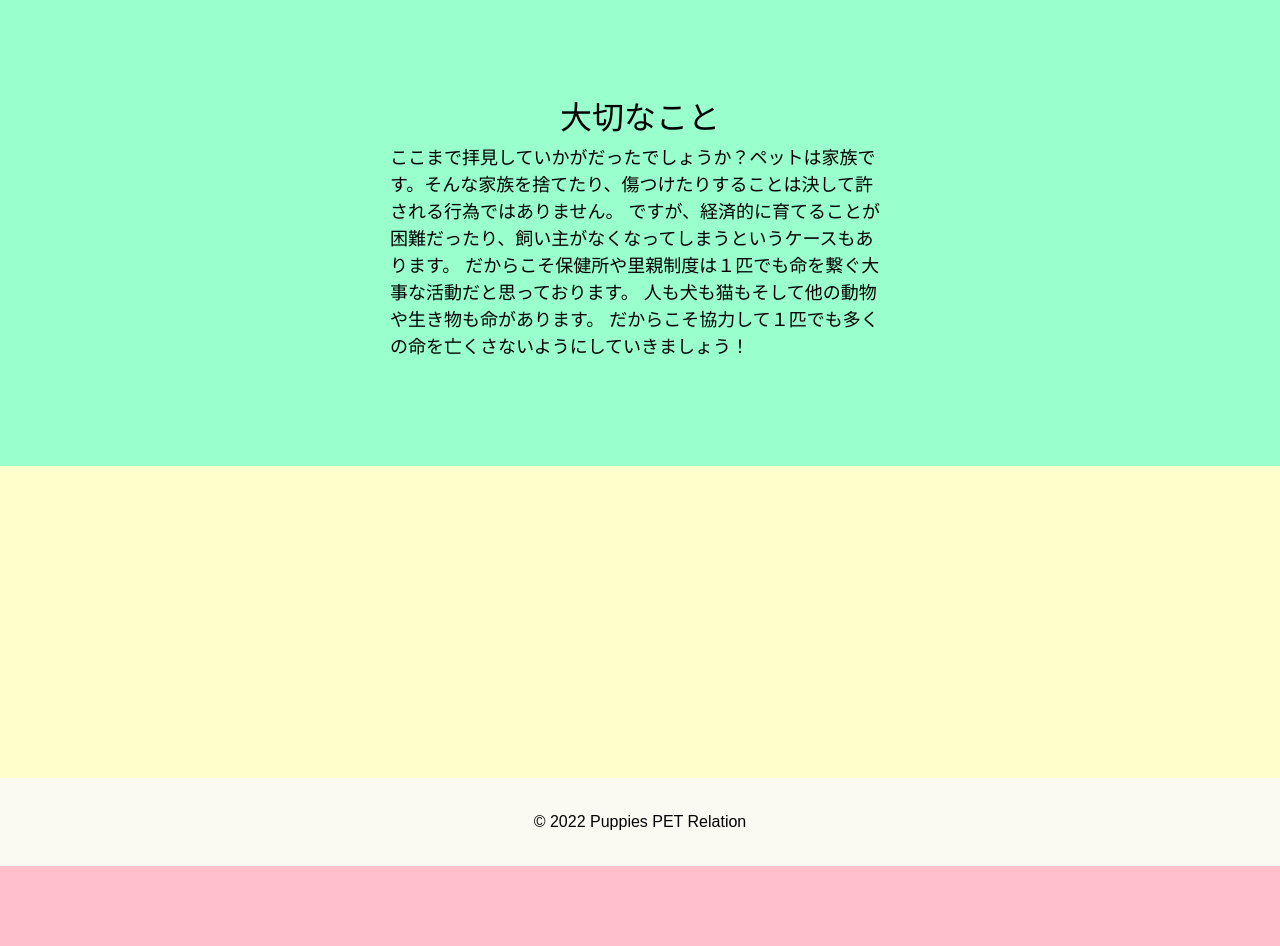
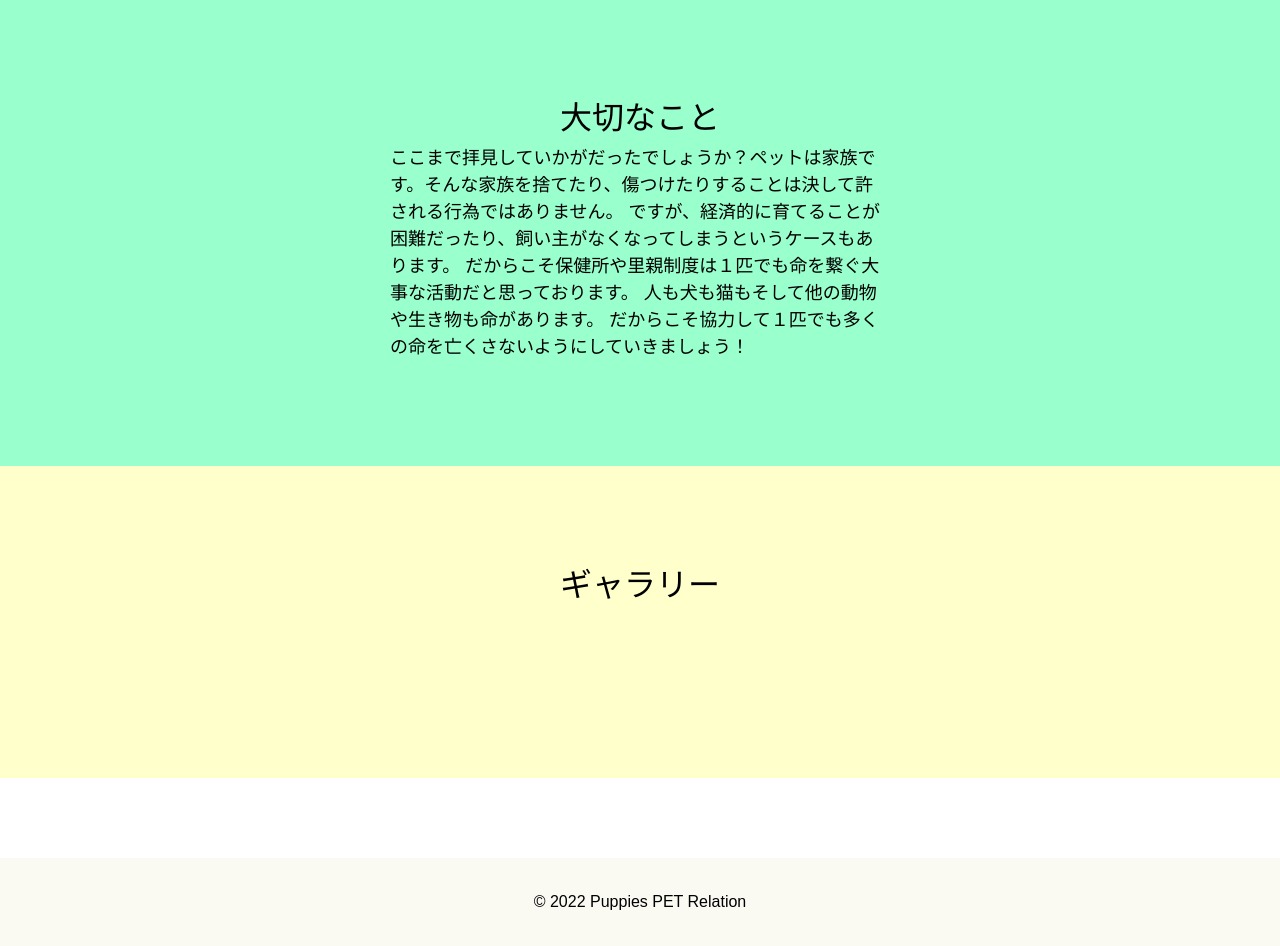
Before and after one commit to 2J445/homepage, a PHP site: page / in a window 1280 px wide. Shown: the part 1805-2751 px from the top of the page. Before the commit the page ends 2671 px from the top, so only its background shows below. Run offline with PHP 8.4, Linux system fonts and the light colour scheme; some libraries are stand-ins or nearby versions; some web fonts are replaced.

Commit message:
homapage

```diff
--- a/css/main.css
+++ b/css/main.css
@@ -140,11 +140,10 @@
   position:absolute;
   top: 30;
   width: 100%;
-  margin: 0;
+  margin-top: 80px;
   padding: 32px 0;
   background-color: #fafaf3;
   text-align: center;
-
 }
 
 /*スライドショー*/
```
